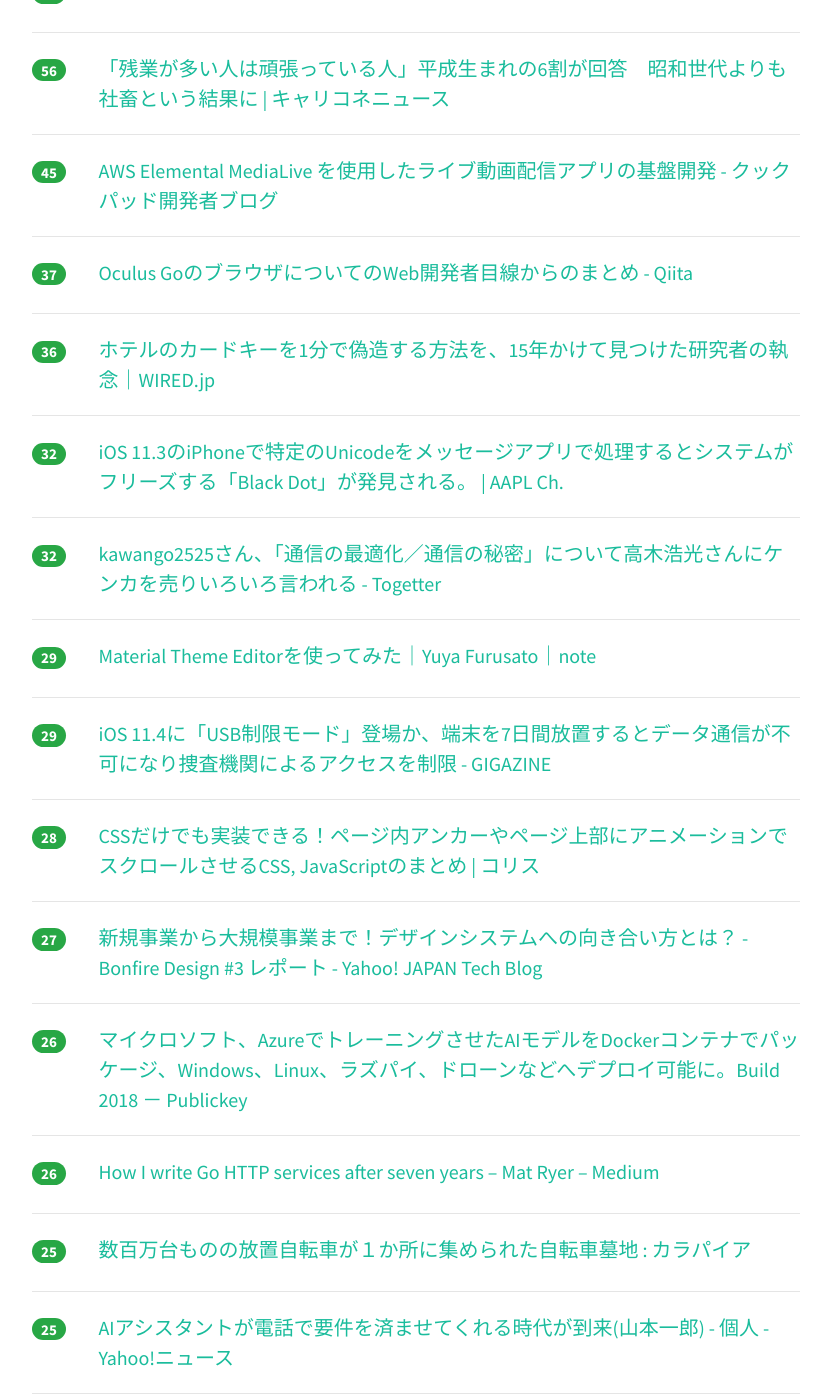
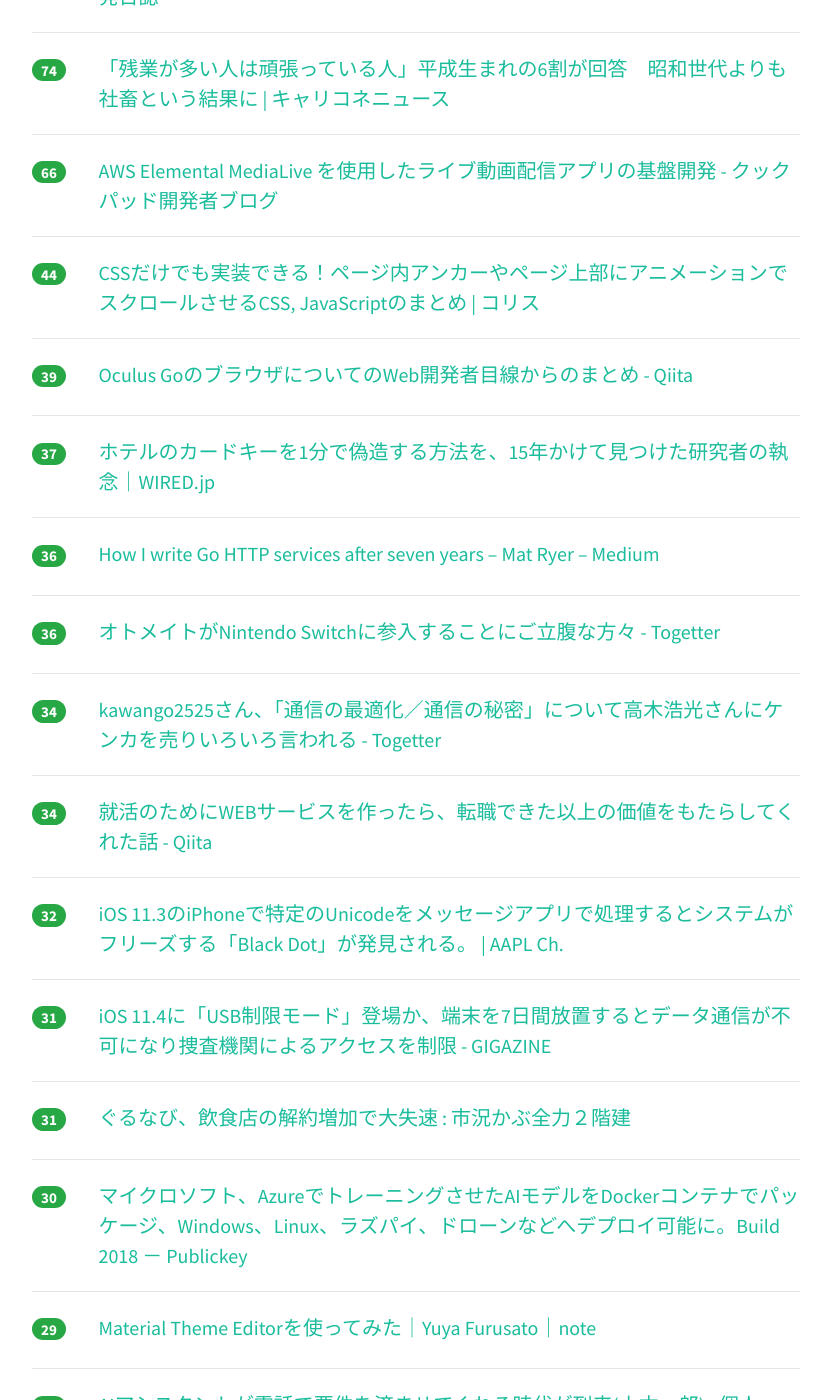
Before and after one commit to yatta47/hatena-matome-site, a Jekyll site: the page built from _posts/2018-05-10-hatena.md, in a window 1280 px wide and 1400 px high, scrolled down 623 px. Shown: the whole window, without its empty margins (224-1055 px from the left). Built offline with Jekyll 4.4.1, drawn with Linux system fonts in a browser that asks for light colours; nearby versions of some CDN libraries; some of the changed text lies outside the part shown.

Commit message:
Updated 2018-05-10

```diff
--- a/_posts/2018-05-10-hatena.md
+++ b/_posts/2018-05-10-hatena.md
@@ -1,44 +1,69 @@
 ---
 layout: post
 title:  "2018-05-10 はてぶIT"
-date:   2018-05-10 13:01:04
+date:   2018-05-10 14:01:59
 tags: [it-hotentry]
 ---
-44 件のデータあり
+48 件のデータあり
 
 <hr><div class="row">
-<div class="col-1"><span class="badge badge-pill badge-success h2">227</span></div>
+<div class="col-1"><span class="badge badge-pill badge-success h2">364</span></div>
 <div class="col-11"><a href='https://qiita.com/jabba/items/1a49e860a09a613b09d4' target='_blank'>開設後３週間で収益１０万円を得た個人開発サイトでやったことの全部を公開する - Qiita</a></div>
 </div>
 <hr>
 <div class="row">
-<div class="col-1"><span class="badge badge-pill badge-success h2">74</span></div>
+<div class="col-1"><span class="badge badge-pill badge-success h2">80</span></div>
+<div class="col-11"><a href='http://d.hatena.ne.jp/kawango/20180510' target='_blank'>かわん、とはなにか。 - はてなポイント３万を使い切るまで死なない日記</a></div>
+</div>
+<hr>
+<div class="row">
+<div class="col-1"><span class="badge badge-pill badge-success h2">76</span></div>
 <div class="col-11"><a href='https://paiza.hatenablog.com/entry/2018/05/09/%E4%B8%80%E4%BA%BA%E3%81%A7%E3%82%B5%E3%83%BC%E3%83%93%E3%82%B9%E4%BD%9C%E3%81%A3%E3%81%A6%E3%82%8F%E3%81%8B%E3%81%A3%E3%81%9F%E3%80%81%E5%80%8B%E4%BA%BA%E9%96%8B%E7%99%BA%E3%81%AB%E3%81%8A%E3%81%91' target='_blank'>一人でサービス作ってわかった、個人開発における3つの重要なこと - paiza開発日誌</a></div>
 </div>
 <hr>
 <div class="row">
-<div class="col-1"><span class="badge badge-pill badge-success h2">57</span></div>
-<div class="col-11"><a href='http://d.hatena.ne.jp/kawango/20180510' target='_blank'>かわん、とはなにか。 - はてなポイント３万を使い切るまで死なない日記</a></div>
-</div>
-<hr>
-<div class="row">
-<div class="col-1"><span class="badge badge-pill badge-success h2">56</span></div>
+<div class="col-1"><span class="badge badge-pill badge-success h2">74</span></div>
 <div class="col-11"><a href='https://news.careerconnection.jp/?p=53807' target='_blank'>「残業が多い人は頑張っている人」平成生まれの6割が回答　昭和世代よりも社畜という結果に | キャリコネニュース</a></div>
 </div>
 <hr>
 <div class="row">
-<div class="col-1"><span class="badge badge-pill badge-success h2">45</span></div>
+<div class="col-1"><span class="badge badge-pill badge-success h2">66</span></div>
 <div class="col-11"><a href='http://techlife.cookpad.com/entry/2018/05/10/090000' target='_blank'>AWS Elemental MediaLive を使用したライブ動画配信アプリの基盤開発 - クックパッド開発者ブログ</a></div>
 </div>
 <hr>
 <div class="row">
-<div class="col-1"><span class="badge badge-pill badge-success h2">37</span></div>
+<div class="col-1"><span class="badge badge-pill badge-success h2">44</span></div>
+<div class="col-11"><a href='https://coliss.com/articles/build-websites/operation/work/scroll-page-smoothly-by-css-and-javascript.html' target='_blank'>CSSだけでも実装できる！ページ内アンカーやページ上部にアニメーションでスクロールさせるCSS, JavaScriptのまとめ | コリス</a></div>
+</div>
+<hr>
+<div class="row">
+<div class="col-1"><span class="badge badge-pill badge-success h2">39</span></div>
 <div class="col-11"><a href='https://qiita.com/wakufactory/items/98658e8d089386a7b073' target='_blank'>Oculus GoのブラウザについてのWeb開発者目線からのまとめ - Qiita</a></div>
 </div>
 <hr>
 <div class="row">
+<div class="col-1"><span class="badge badge-pill badge-success h2">37</span></div>
+<div class="col-11"><a href='https://wired.jp/2018/05/09/hackers-spoof-hotel-master-keys/' target='_blank'>ホテルのカードキーを1分で偽造する方法を、15年かけて見つけた研究者の執念｜WIRED.jp</a></div>
+</div>
+<hr>
+<div class="row">
 <div class="col-1"><span class="badge badge-pill badge-success h2">36</span></div>
-<div class="col-11"><a href='https://wired.jp/2018/05/09/hackers-spoof-hotel-master-keys/' target='_blank'>ホテルのカードキーを1分で偽造する方法を、15年かけて見つけた研究者の執念｜WIRED.jp</a></div>
+<div class="col-11"><a href='https://medium.com/@matryer/37c208122831' target='_blank'>How I write Go HTTP services after seven years – Mat Ryer – Medium</a></div>
+</div>
+<hr>
+<div class="row">
+<div class="col-1"><span class="badge badge-pill badge-success h2">36</span></div>
+<div class="col-11"><a href='https://togetter.com/li/1225883' target='_blank'>オトメイトがNintendo Switchに参入することにご立腹な方々 - Togetter</a></div>
+</div>
+<hr>
+<div class="row">
+<div class="col-1"><span class="badge badge-pill badge-success h2">34</span></div>
+<div class="col-11"><a href='https://togetter.com/li/1225871' target='_blank'>kawango2525さん、「通信の最適化／通信の秘密」について高木浩光さんにケンカを売りいろいろ言われる - Togetter</a></div>
+</div>
+<hr>
+<div class="row">
+<div class="col-1"><span class="badge badge-pill badge-success h2">34</span></div>
+<div class="col-11"><a href='https://qiita.com/kd9951/items/92cc7bb14c1fbfcb6dab' target='_blank'>就活のためにWEBサービスを作ったら、転職できた以上の価値をもたらしてくれた話 - Qiita</a></div>
 </div>
 <hr>
 <div class="row">
@@ -47,8 +72,18 @@ tags: [it-hotentry]
 </div>
 <hr>
 <div class="row">
-<div class="col-1"><span class="badge badge-pill badge-success h2">32</span></div>
-<div class="col-11"><a href='https://togetter.com/li/1225871' target='_blank'>kawango2525さん、「通信の最適化／通信の秘密」について高木浩光さんにケンカを売りいろいろ言われる - Togetter</a></div>
+<div class="col-1"><span class="badge badge-pill badge-success h2">31</span></div>
+<div class="col-11"><a href='https://gigazine.net/news/20180509-ios-11-4-usb-restricted-mode/' target='_blank'>iOS 11.4に「USB制限モード」登場か、端末を7日間放置するとデータ通信が不可になり捜査機関によるアクセスを制限 - GIGAZINE</a></div>
+</div>
+<hr>
+<div class="row">
+<div class="col-1"><span class="badge badge-pill badge-success h2">31</span></div>
+<div class="col-11"><a href='http://kabumatome.doorblog.jp/archives/65918742.html' target='_blank'>ぐるなび、飲食店の解約増加で大失速 : 市況かぶ全力２階建</a></div>
+</div>
+<hr>
+<div class="row">
+<div class="col-1"><span class="badge badge-pill badge-success h2">30</span></div>
+<div class="col-11"><a href='https://www.publickey1.jp/blog/18/azureaidockerwindowslinuxbuild_2018.html' target='_blank'>マイクロソフト、AzureでトレーニングさせたAIモデルをDockerコンテナでパッケージ、Windows、Linux、ラズパイ、ドローンなどへデプロイ可能に。Build 2018 － Publickey</a></div>
 </div>
 <hr>
 <div class="row">
@@ -58,12 +93,12 @@ tags: [it-hotentry]
 <hr>
 <div class="row">
 <div class="col-1"><span class="badge badge-pill badge-success h2">29</span></div>
-<div class="col-11"><a href='https://gigazine.net/news/20180509-ios-11-4-usb-restricted-mode/' target='_blank'>iOS 11.4に「USB制限モード」登場か、端末を7日間放置するとデータ通信が不可になり捜査機関によるアクセスを制限 - GIGAZINE</a></div>
+<div class="col-11"><a href='https://news.yahoo.co.jp/byline/yamamotoichiro/20180510-00085026/' target='_blank'>AIアシスタントが電話で要件を済ませてくれる時代が到来(山本一郎) - 個人 - Yahoo!ニュース</a></div>
 </div>
 <hr>
 <div class="row">
 <div class="col-1"><span class="badge badge-pill badge-success h2">28</span></div>
-<div class="col-11"><a href='https://coliss.com/articles/build-websites/operation/work/scroll-page-smoothly-by-css-and-javascript.html' target='_blank'>CSSだけでも実装できる！ページ内アンカーやページ上部にアニメーションでスクロールさせるCSS, JavaScriptのまとめ | コリス</a></div>
+<div class="col-11"><a href='http://careerhack.en-japan.com/report/detail/959' target='_blank'>恋活サービス「タップル誕生」ロゴリニューアル、ブランド再定義のプロセスを公開 | CAREER HACK</a></div>
 </div>
 <hr>
 <div class="row">
@@ -72,23 +107,38 @@ tags: [it-hotentry]
 </div>
 <hr>
 <div class="row">
-<div class="col-1"><span class="badge badge-pill badge-success h2">26</span></div>
-<div class="col-11"><a href='https://www.publickey1.jp/blog/18/azureaidockerwindowslinuxbuild_2018.html' target='_blank'>マイクロソフト、AzureでトレーニングさせたAIモデルをDockerコンテナでパッケージ、Windows、Linux、ラズパイ、ドローンなどへデプロイ可能に。Build 2018 － Publickey</a></div>
+<div class="col-1"><span class="badge badge-pill badge-success h2">27</span></div>
+<div class="col-11"><a href='https://developers.google.com/photos/' target='_blank'>Google Photos APIs  |  Google Developers</a></div>
 </div>
 <hr>
 <div class="row">
 <div class="col-1"><span class="badge badge-pill badge-success h2">26</span></div>
-<div class="col-11"><a href='https://medium.com/@matryer/37c208122831' target='_blank'>How I write Go HTTP services after seven years – Mat Ryer – Medium</a></div>
-</div>
-<hr>
-<div class="row">
-<div class="col-1"><span class="badge badge-pill badge-success h2">25</span></div>
 <div class="col-11"><a href='http://karapaia.com/archives/52259207.html' target='_blank'>数百万台ものの放置自転車が１か所に集められた自転車墓地 : カラパイア</a></div>
 </div>
 <hr>
 <div class="row">
 <div class="col-1"><span class="badge badge-pill badge-success h2">25</span></div>
-<div class="col-11"><a href='https://news.yahoo.co.jp/byline/yamamotoichiro/20180510-00085026/' target='_blank'>AIアシスタントが電話で要件を済ませてくれる時代が到来(山本一郎) - 個人 - Yahoo!ニュース</a></div>
+<div class="col-11"><a href='https://ashleynolan.co.uk/blog/frontend-tooling-survey-2018-results' target='_blank'>The Front-End Tooling Survey 2018 - Results - AshleyNolan.co.uk - Blog and Portfolio for Ashley Nolan</a></div>
+</div>
+<hr>
+<div class="row">
+<div class="col-1"><span class="badge badge-pill badge-success h2">25</span></div>
+<div class="col-11"><a href='https://www.microsoft.com/en-us/research/publication/mison-fast-json-parser-data-analytics/' target='_blank'>Mison: A Fast JSON Parser for Data Analytics - Microsoft Research</a></div>
+</div>
+<hr>
+<div class="row">
+<div class="col-1"><span class="badge badge-pill badge-success h2">24</span></div>
+<div class="col-11"><a href='https://www.gizmodo.jp/2018/05/cause-of-uber-death-accident.html' target='_blank'>Uber自動運転車の死亡事故、原因はあえて感度を下げたソフトウェアにあった | ギズモード・ジャパン</a></div>
+</div>
+<hr>
+<div class="row">
+<div class="col-1"><span class="badge badge-pill badge-success h2">24</span></div>
+<div class="col-11"><a href='https://gigazine.net/news/20180509-google-duplex-ai-phone-system/' target='_blank'>Googleは「電話で人間と自然に会話をしてタスクを完了するAI」を開発している - GIGAZINE</a></div>
+</div>
+<hr>
+<div class="row">
+<div class="col-1"><span class="badge badge-pill badge-success h2">24</span></div>
+<div class="col-11"><a href='https://smhn.info/201805-plus-message-flaming' target='_blank'>本日開始の打倒LINEサービス「＋メッセージ」が炎上。その原因は – すまほん!!</a></div>
 </div>
 <hr>
 <div class="row">
@@ -103,17 +153,12 @@ tags: [it-hotentry]
 <hr>
 <div class="row">
 <div class="col-1"><span class="badge badge-pill badge-success h2">24</span></div>
-<div class="col-11"><a href='https://www.microsoft.com/en-us/research/publication/mison-fast-json-parser-data-analytics/' target='_blank'>Mison: A Fast JSON Parser for Data Analytics - Microsoft Research</a></div>
+<div class="col-11"><a href='https://forest.watch.impress.co.jp/docs/news/1120921.html' target='_blank'>Microsoft、Linux/Macでも使える「Microsoft Edge」VMを更新 ～「April 2018 Update」に - 窓の杜</a></div>
 </div>
 <hr>
 <div class="row">
-<div class="col-1"><span class="badge badge-pill badge-success h2">23</span></div>
-<div class="col-11"><a href='https://www.gizmodo.jp/2018/05/cause-of-uber-death-accident.html' target='_blank'>Uber自動運転車の死亡事故、原因はあえて感度を下げたソフトウェアにあった | ギズモード・ジャパン</a></div>
-</div>
-<hr>
-<div class="row">
-<div class="col-1"><span class="badge badge-pill badge-success h2">23</span></div>
-<div class="col-11"><a href='https://smhn.info/201805-plus-message-flaming' target='_blank'>本日開始の打倒LINEサービス「＋メッセージ」が炎上。その原因は – すまほん!!</a></div>
+<div class="col-1"><span class="badge badge-pill badge-success h2">24</span></div>
+<div class="col-11"><a href='http://hatenanews.com/articles/2018/05/10/110000' target='_blank'>「ちょうどいい」オートスケールを実現する「ロリポップ！マネージドクラウド」、研究・技術・開発が一体となった舞台裏に迫る！ - はてなニュース</a></div>
 </div>
 <hr>
 <div class="row">
@@ -123,57 +168,37 @@ tags: [it-hotentry]
 <hr>
 <div class="row">
 <div class="col-1"><span class="badge badge-pill badge-success h2">23</span></div>
-<div class="col-11"><a href='https://ashleynolan.co.uk/blog/frontend-tooling-survey-2018-results' target='_blank'>The Front-End Tooling Survey 2018 - Results - AshleyNolan.co.uk - Blog and Portfolio for Ashley Nolan</a></div>
+<div class="col-11"><a href='https://japan.cnet.com/article/35118902/' target='_blank'>グーグル、VRツアーを簡単に作れる「Tour Creator」を発表 - CNET Japan</a></div>
 </div>
 <hr>
 <div class="row">
-<div class="col-1"><span class="badge badge-pill badge-success h2">23</span></div>
-<div class="col-11"><a href='http://careerhack.en-japan.com/report/detail/959' target='_blank'>恋活サービス「タップル誕生」ロゴリニューアル、ブランド再定義のプロセスを公開 | CAREER HACK</a></div>
+<div class="col-1"><span class="badge badge-pill badge-success h2">21</span></div>
+<div class="col-11"><a href='http://portal.nifty.com/kiji/180509202820_1.htm' target='_blank'>タイピングとフリック入力にも「プロ」がいる - デイリーポータルZ</a></div>
 </div>
 <hr>
 <div class="row">
-<div class="col-1"><span class="badge badge-pill badge-success h2">22</span></div>
-<div class="col-11"><a href='https://gigazine.net/news/20180509-google-duplex-ai-phone-system/' target='_blank'>Googleは「電話で人間と自然に会話をしてタスクを完了するAI」を開発している - GIGAZINE</a></div>
+<div class="col-1"><span class="badge badge-pill badge-success h2">21</span></div>
+<div class="col-11"><a href='https://qiita.com/yokomotod/items/46229f0fafd95eb7d867' target='_blank'>Nginxのupstreamに安易にlocalhostと書くと嵌まる罠、またはドメイン名解決の挙動 - Qiita</a></div>
 </div>
 <hr>
 <div class="row">
 <div class="col-1"><span class="badge badge-pill badge-success h2">20</span></div>
-<div class="col-11"><a href='http://portal.nifty.com/kiji/180509202820_1.htm' target='_blank'>タイピングとフリック入力にも「プロ」がいる - デイリーポータルZ</a></div>
+<div class="col-11"><a href='https://forest.watch.impress.co.jp/docs/news/1120669.html' target='_blank'>「GIMP」v2.10が公開 ～画像処理エンジンを“GEGL”へ移行した大規模アップデート - 窓の杜</a></div>
 </div>
 <hr>
 <div class="row">
 <div class="col-1"><span class="badge badge-pill badge-success h2">20</span></div>
-<div class="col-11"><a href='https://togetter.com/li/1225883' target='_blank'>オトメイトがNintendo Switchに参入することにご立腹な方々 - Togetter</a></div>
-</div>
-<hr>
-<div class="row">
-<div class="col-1"><span class="badge badge-pill badge-success h2">19</span></div>
-<div class="col-11"><a href='https://forest.watch.impress.co.jp/docs/news/1120669.html' target='_blank'>「GIMP」v2.10が公開 ～画像処理エンジンを“GEGL”へ移行した大規模アップデート - 窓の杜</a></div>
-</div>
-<hr>
-<div class="row">
-<div class="col-1"><span class="badge badge-pill badge-success h2">19</span></div>
 <div class="col-11"><a href='https://www.publickey1.jp/blog/18/azuredockeracr_buildbuild_2018.html' target='_blank'>マイクロソフト、Azure上でDockerコンテナの自動ビルドを実行する「ACR Build」リリース。Build 2018 － Publickey</a></div>
 </div>
 <hr>
 <div class="row">
 <div class="col-1"><span class="badge badge-pill badge-success h2">19</span></div>
-<div class="col-11"><a href='https://forest.watch.impress.co.jp/docs/news/1120921.html' target='_blank'>Microsoft、Linux/Macでも使える「Microsoft Edge」VMを更新 ～「April 2018 Update」に - 窓の杜</a></div>
+<div class="col-11"><a href='https://applech2.com/archives/20180510-steam-support-iphone-and-ipad-appletv-to-host-mac.html' target='_blank'>Valve、MacやPC内にあるゲームをiPhoneやiPad, Apple TV, Androidデバイスで利用することが出来る新しいアプリ「Steam Link」をリリースすると発表。 | AAPL Ch.</a></div>
 </div>
 <hr>
 <div class="row">
 <div class="col-1"><span class="badge badge-pill badge-success h2">18</span></div>
 <div class="col-11"><a href='http://yoshiori.hatenablog.com/entry/2018/05/09/195853' target='_blank'>Immutable Infrastructure から Microservices を経て Chaos Engineering への流れ - 宇宙行きたい</a></div>
-</div>
-<hr>
-<div class="row">
-<div class="col-1"><span class="badge badge-pill badge-success h2">18</span></div>
-<div class="col-11"><a href='https://japan.cnet.com/article/35118902/' target='_blank'>グーグル、VRツアーを簡単に作れる「Tour Creator」を発表 - CNET Japan</a></div>
-</div>
-<hr>
-<div class="row">
-<div class="col-1"><span class="badge badge-pill badge-success h2">18</span></div>
-<div class="col-11"><a href='https://applech2.com/archives/20180510-steam-support-iphone-and-ipad-appletv-to-host-mac.html' target='_blank'>Valve、MacやPC内にあるゲームをiPhoneやiPad, Apple TV, Androidデバイスで利用することが出来る新しいアプリ「Steam Link」をリリースすると発表。 | AAPL Ch.</a></div>
 </div>
 <hr>
 <div class="row">
@@ -188,12 +213,7 @@ tags: [it-hotentry]
 <hr>
 <div class="row">
 <div class="col-1"><span class="badge badge-pill badge-success h2">16</span></div>
-<div class="col-11"><a href='http://kabumatome.doorblog.jp/archives/65918742.html' target='_blank'>ぐるなび、飲食店の解約増加で大失速 : 市況かぶ全力２階建</a></div>
-</div>
-<hr>
-<div class="row">
-<div class="col-1"><span class="badge badge-pill badge-success h2">16</span></div>
-<div class="col-11"><a href='http://hatenanews.com/articles/2018/05/10/110000' target='_blank'>「ちょうどいい」オートスケールを実現する「ロリポップ！マネージドクラウド」、研究・技術・開発が一体となった舞台裏に迫る！ - はてなニュース</a></div>
+<div class="col-11"><a href='https://docs.esa.io/posts/264' target='_blank'>esaトーク/日常もesaもハックするリモートワーカー集団 ─ Vol.5 株式会社Misoca様 - docs.esa.io</a></div>
 </div>
 <hr>
 <div class="row">
@@ -207,7 +227,7 @@ tags: [it-hotentry]
 </div>
 <hr>
 <div class="row">
-<div class="col-1"><span class="badge badge-pill badge-success h2">13</span></div>
+<div class="col-1"><span class="badge badge-pill badge-success h2">14</span></div>
 <div class="col-11"><a href='https://www.mozilla.org/en-US/firefox/60.0/releasenotes/' target='_blank'>Firefox — Notes (60.0) — Mozilla</a></div>
 </div>
 <hr>
@@ -218,11 +238,11 @@ tags: [it-hotentry]
 <hr>
 <div class="row">
 <div class="col-1"><span class="badge badge-pill badge-success h2">13</span></div>
-<div class="col-11"><a href='https://developers.google.com/photos/' target='_blank'>Google Photos APIs  |  Google Developers</a></div>
+<div class="col-11"><a href='http://www.itmedia.co.jp/pcuser/articles/1805/09/news001.html' target='_blank'>常識を覆す「バッテリーがないタブレット」が業務改善になる理由 - ITmedia PC USER</a></div>
 </div>
 <hr>
 <div class="row">
-<div class="col-1"><span class="badge badge-pill badge-success h2">10</span></div>
-<div class="col-11"><a href='https://docs.esa.io/posts/264' target='_blank'>esaトーク/日常もesaもハックするリモートワーカー集団 ─ Vol.5 株式会社Misoca様 - docs.esa.io</a></div>
+<div class="col-1"><span class="badge badge-pill badge-success h2">12</span></div>
+<div class="col-11"><a href='https://www.bengo4.com/internet/n_7855/' target='_blank'>迷惑セールス電話の撃退法「ねぇ、どんなパンツ履いてるの」、法的に問題ないのか？ - 弁護士ドットコム</a></div>
 </div>
 <hr>
```
